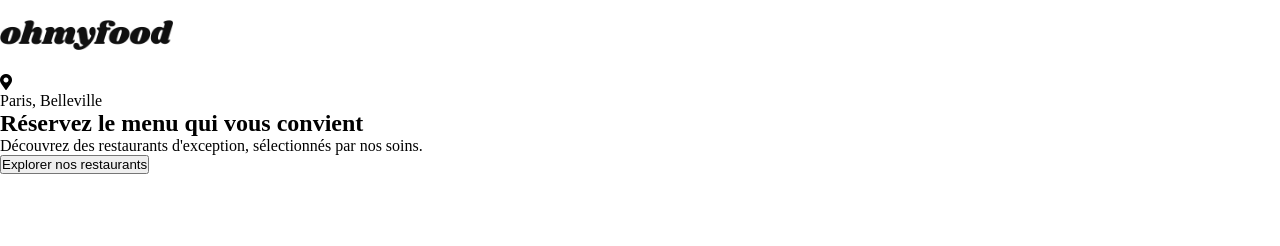
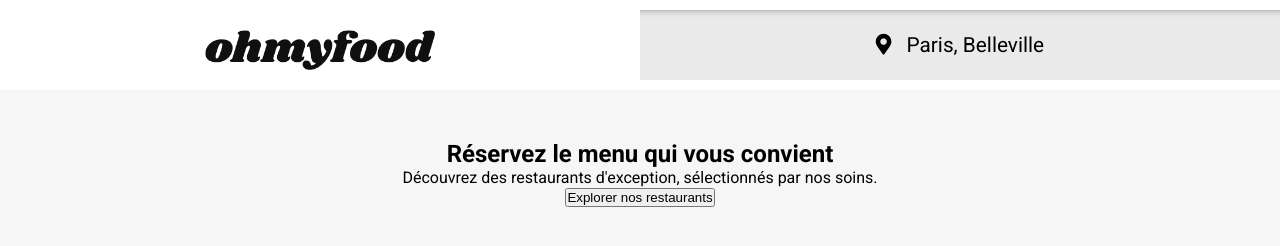
Before and after one commit to MukhtarSulaiman/Ohmyfood_3_04082021, a website: page index.html in a window 1280 px wide. Drawn offline with Linux system fonts and the light colour scheme; a web font is replaced by a local one.

Commit message:
Working on the header and intro sections

```diff
--- a/index.html
+++ b/index.html
@@ -11,7 +11,9 @@
 <body>
     <!-- Header of the page -->
     <header>
-        <img src="images/logo/ohmyfood.png" alt="Logo de la page" class="logo">
+        <div class="logo">
+            <img src="images/logo/ohmyfood.png" alt="Logo de la page">
+        </div>
         <div class="location">
             <i class="fas fa-map-marker-alt"></i>
             <p>Paris, Belleville</p>
@@ -24,6 +26,5 @@
         <button>Explorer nos restaurants</button>
     </section>
 
-
 </body>
 </html>
--- a/sass/main.scss
+++ b/sass/main.scss
@@ -1,28 +1,63 @@
 @import url('https://fonts.googleapis.com/css2?family=Roboto:wght@100;300;400;500;700&family=Shrikhand&display=swap');
 
-* {
-    margin: 0;
-    padding:0;
-}
 
 $primary-color: #9356DC;
 $secondary-color: #FF79DA;
 $tertiary: #99E2D0;
+$bright-gray: #EAEAEA;
+$white-smook: #f6f6f6;
+$night-rider: #353535;
+$white: #fff;
 
 @mixin flexbox {
     display: flex;
     justify-content: center;
     align-items: center;
+    width: 100%;
+}
+
+* {
+    margin: 0;
+    padding:0;
+    box-sizing:border-box;
+}
+
+body {
+    font-family: 'Roboto', sans-serif;
 }
 
 header {
     width: 100%;
     height: auto;
-    // background-color: aqua;
+
     .logo {
-        margin: 20px auto;
-        height: 30px;
-        width: auto;
-        // background-color: bisque;
+         @include flexbox;
+
+         img {
+             height: 40px;
+             margin: 30px auto 20px auto;
+         }
+    }
+    .location {
+        background-color: $bright-gray;
+        height: 70px;
+        @include flexbox;
+        box-shadow: inset 0px 7px 10px -10px $night-rider;
+        i, p{
+            font-size: 1.3rem;
+        }
+        i {
+            margin-right: 15px;
+        }
+    }
+    @media screen and (min-width:768px) {
+         @include flexbox;
     }
 }
+
+.intro {
+    height: auto;
+    padding: 50px;
+    background-color: $white-smook;
+    text-align: center;
+}
```
Also changed, not shown: README.md, css/style.css, sass/main.css (added), 2 other files.
